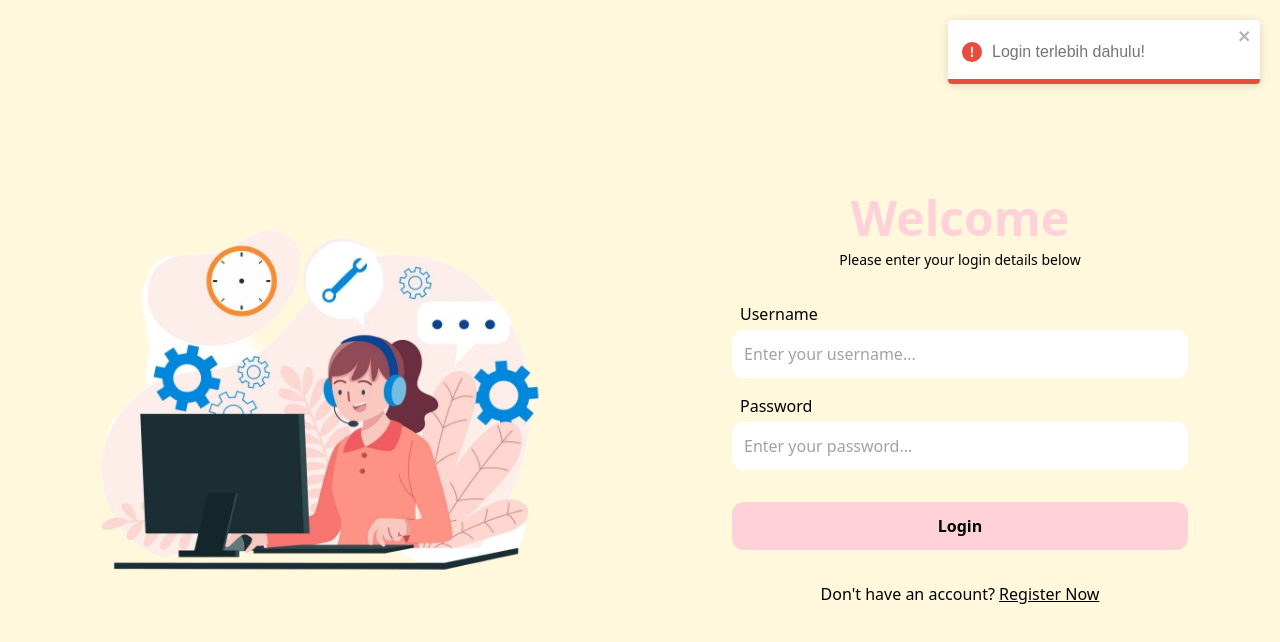
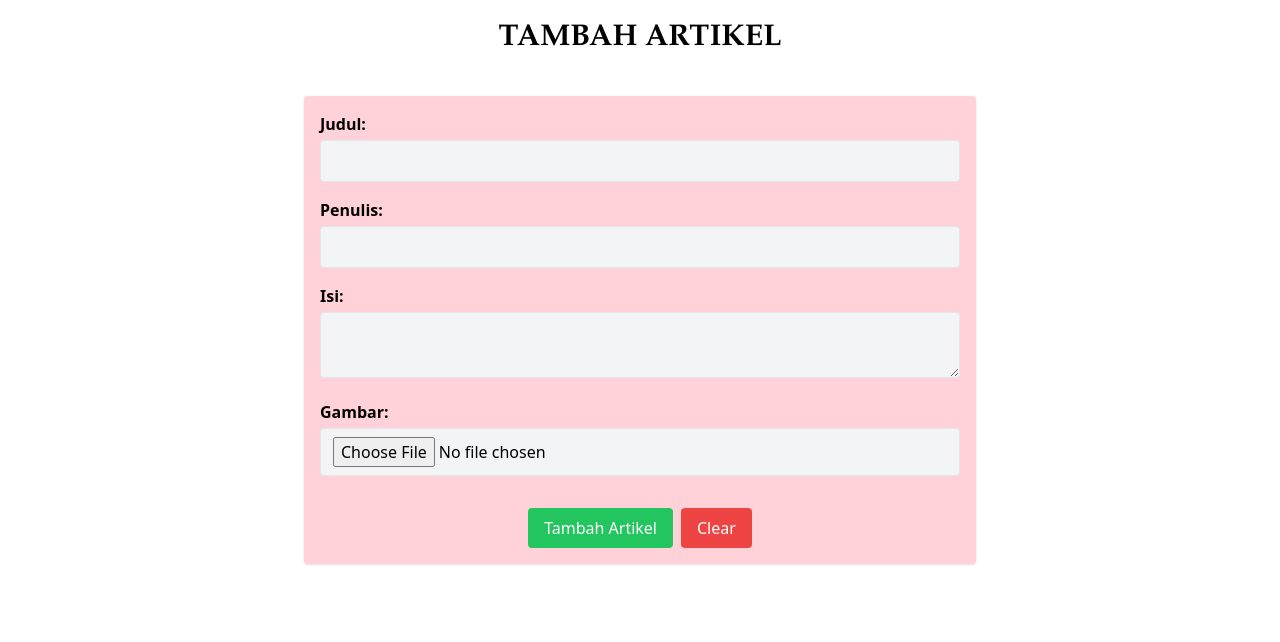
Before and after one commit to habibibi/CariJodoh, a React (Vite) app: page /tes in a window 1280 px wide. Before the commit this address led to /login. Shown: the top 642 px of the page. Built offline with nearby package versions, Linux system fonts and the light colour scheme.

Commit message:
fix Tes.jsx

```diff
--- a/src/App.jsx
+++ b/src/App.jsx
@@ -54,9 +54,7 @@ const App = () => {
         <Route
           path="/tes"
           element={
-          <ProtectedRoute>
               <Tes />
-          </ProtectedRoute>
           }
         />
         <Route path="*" element={<Navigate to="/" />} />
--- a/src/pages/Tes.jsx
+++ b/src/pages/Tes.jsx
@@ -1,11 +1,56 @@
+import { useEffect, useState } from "react";
+import { useNavigate } from "react-router-dom";
+import { checkAuthenticationStatus } from "../config/VerifyAuth";
+import { toast } from "react-toastify";
+import Axios from "../config/Axios";
+
 const Tes = () => {
+    const [author, setAuthor] = useState("");
+    const [title, setTitle] = useState("");
+    const [content, setContent] = useState("");
+    const [image, setImage] = useState("");
+    const navigate = useNavigate();
+
+    // useEffect(() => {
+    //     const isAuthenticated = checkAuthenticationStatus();
+    //     if (!isAuthenticated) {
+    //         toast.error("Login terlebih dahulu!");
+    //         navigate("/");
+    //     }
+    // }, [navigate]);
+
+    const addArticle = async (e) => {
+        e.preventDefault();
+
+        // Validasi Kelengkapan
+        if (!title) {
+            toast.error("Masukkan judul artikel terlebih dahulu!");
+            return;
+        } else if (!author) {
+            toast.error("Masukkan penulis artikel terlebih dahulu!");
+            return;
+        } else if (content < 50) {
+            toast.error("Isi artikel minimal 50 karakter!");
+            return;
+        }
+
+        const body = {
+            author: author,
+            title: title,
+            content: content,
+            image: image,
+        };
+
+        try {
+            const response = await Axios.post(
+                // ???????? belum
+            )
+        } catch (error) {
+            toast.error(error.response.data.message || "Tambah artikel gagal, silakan coba lagi");
+        }
+    };
+
     return (
-        // <div className="flex flex-col gap-4 w-full items-center">
-        //     <p>GAMBAR MUKA</p>
-        //     <p className="text-2xl">Nama</p>
-        //     <p className="text-xl">Umur</p>
-        // </div>
-
         <div className="mb-5">
             <div className="flex justify-center mt-5">
                 <h1 className="font-['Garamond'] text-3xl font-bold">TAMBAH ARTIKEL</h1>
@@ -18,6 +63,8 @@ const Tes = () => {
                         type="text"
                         id="judul"
                         className="w-full px-3 py-2 border bg-gray-100 rounded"
+                        value={title}
+                        onChange={(e) => setTitle(e.target.value)}
                     />
                 </div>
                 <div className="mb-4">
@@ -26,13 +73,17 @@ const Tes = () => {
                         type="text"
                         id="penulis"
                         className="w-full px-3 py-2 border bg-gray-100 rounded"
+                        value={author}
+                        onChange={(e) => setAuthor(e.target.value)}
                     />
                 </div>
                 <div className="mb-4">
                     <label htmlFor="isi" className="block font-bold mb-1">Isi:</label>
                     <textarea
                         id="isi"
-                        className="w-full px-3 py-2 border bg-gray-100 rounded">
+                        className="w-full px-3 py-2 border bg-gray-100 rounded"
+                        value={content}
+                        onChange={(e) => setContent(e.target.value)}>
                     </textarea>
                 </div>
                 <div className="mb-4">
@@ -42,19 +93,22 @@ const Tes = () => {
                         id="gambar"
                         accept="image/*"
                         className="w-full px-3 py-2 border bg-gray-100 rounded"
+                        value={image}
+                        onChange={(e) => setImage(e.target.value)}
                     />
                 </div>
                 <div className="flex justify-center">
-                    <button type="submit" className="bg-green-500 hover:bg-green-600 text-white py-2 px-4 rounded mr-2 mt-4">
+                    <button type="submit" className="bg-green-500 hover:bg-green-600 text-white py-2 px-4 rounded mr-2 mt-4"
+                    onClick={(e) => addArticle(e)}>
                         Tambah Artikel
                     </button>
                     <button type="button" className="bg-red-500 hover:bg-red-600 text-white py-2 px-4 rounded mt-4">
-                        Batal
+                        Clear
                     </button>
                 </div>
             </form>
         </div>
-        );
-}
+    );
+};
 
 export default Tes;
```
